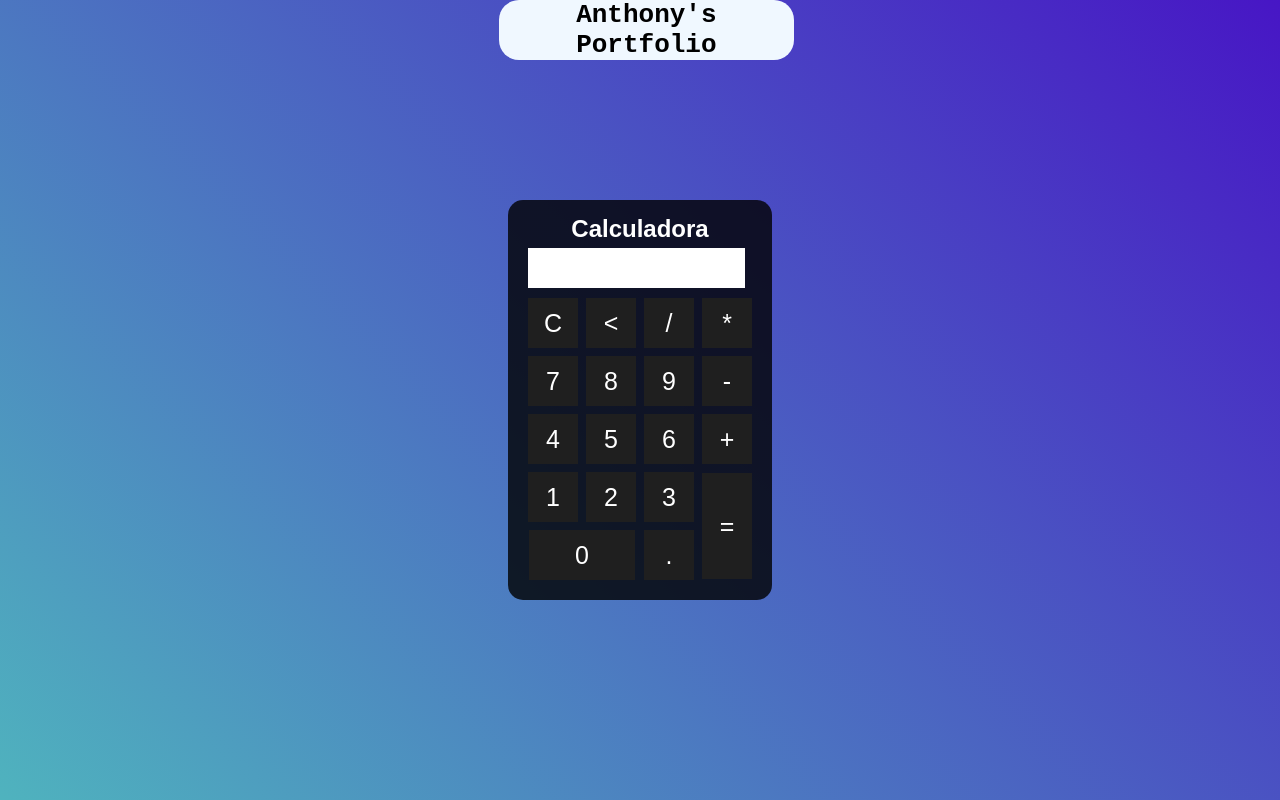
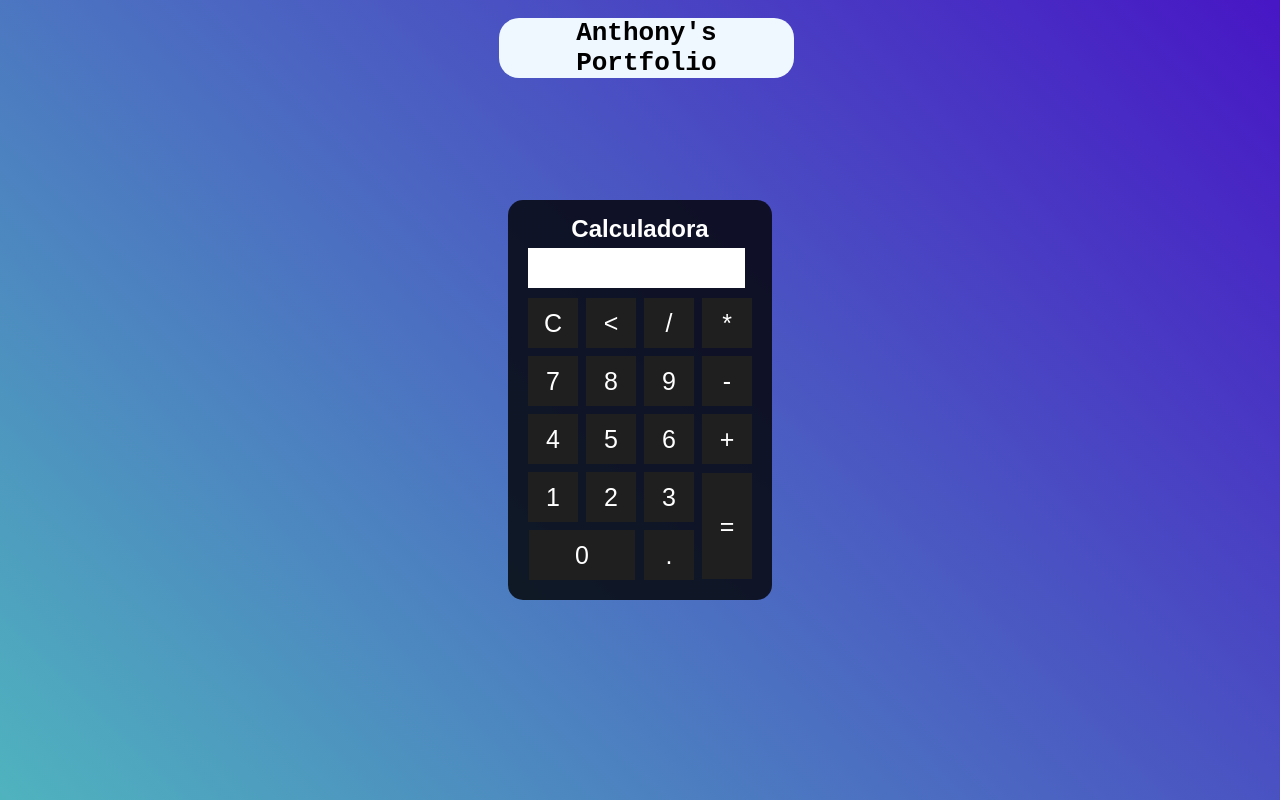
Before and after one commit to Anthony4Dev/calculadora, a plain HTML site: page index.html in a window 1280 px wide. Drawn offline with Linux system fonts and the light colour scheme.

Commit message:
espaçamento do h1

```diff
--- a/index.html
+++ b/index.html
@@ -9,7 +9,7 @@
     <script src="calculadora.js"></script>
 </head>
 <body>
-    <div class="fundo">
+    <div class="fundo"><br>
         <h1>Anthony's Portfolio</h1>
         <div class="calculadora">
             <h2>Calculadora</i></h2>
```
